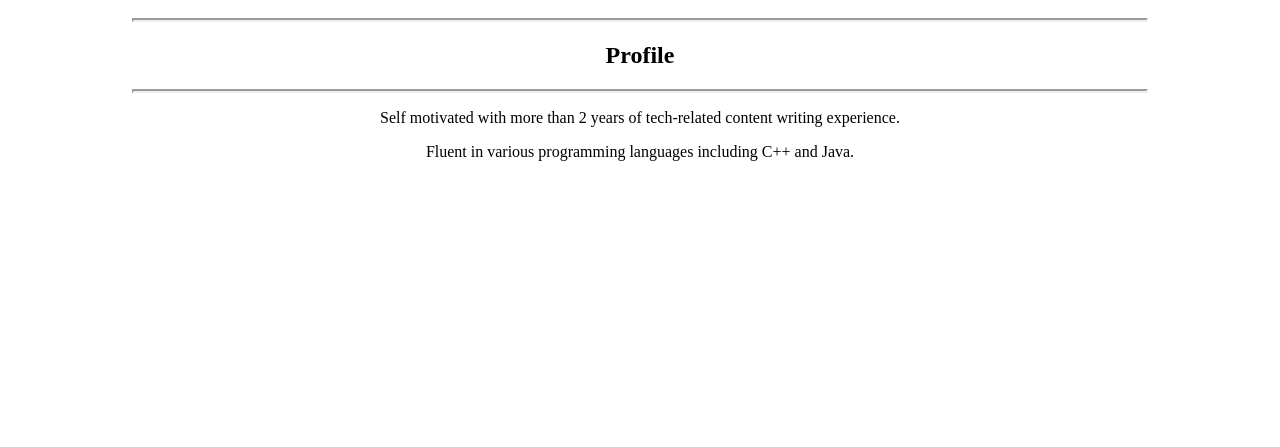
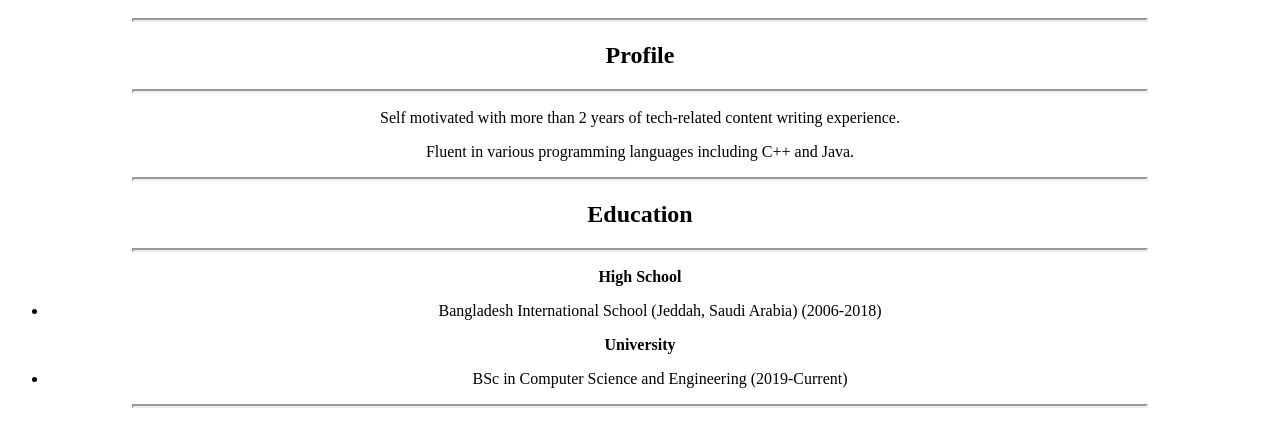
Before and after one commit to iub-cse-nosad/create-your-cv-faisalbhuiyan3038, a plain HTML site: page index.html in a window 1280 px wide. Shown: the part 101-548 px from the top of the page. Drawn offline with Linux system fonts and the light colour scheme.

Commit message:
update index.html

```diff
--- a/index.html
+++ b/index.html
@@ -6,6 +6,8 @@
         h4 {text-align: center;}
         h2 {text-align: center;}
         p {text-align: center;}
+        ul {text-align: center;}
+        li {text-align: center;}
     </style>
     <title>My CV</title>
 </head>
@@ -19,6 +21,21 @@
     <hr style="width:80%; border-width:2px;">
     <p>Self motivated with more than 2 years of tech-related content writing experience. </p>
     <p>Fluent in various programming languages including C++ and Java.</p>
+    <hr style="width:80%; border-width:2px;">
+
+    <h2>Education</h2>
+    <hr style="width:80%; border-width:2px;">
+    <p><b>High School</b></p>
+    <ul>
+      <li>Bangladesh International School (Jeddah, Saudi Arabia) (2006-2018)</li>
+      </ul>
+      <p><b>University</b></p>
+      <ul>
+        <li>BSc in Computer Science and Engineering (2019-Current)</li>
+      </ul>
+      <hr style="width:80%; border-width:2px;">
+
+
 </body>
 
 
```
